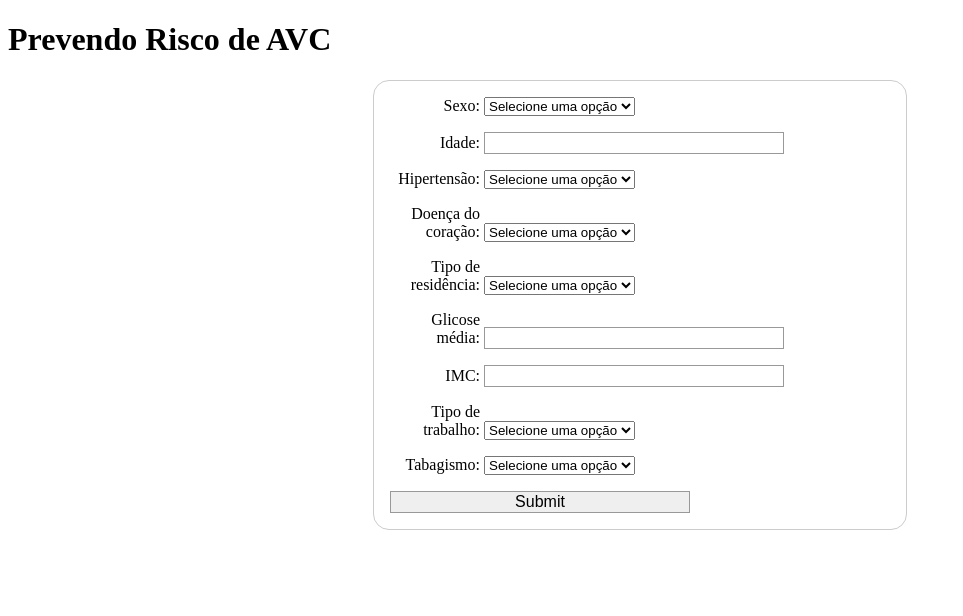
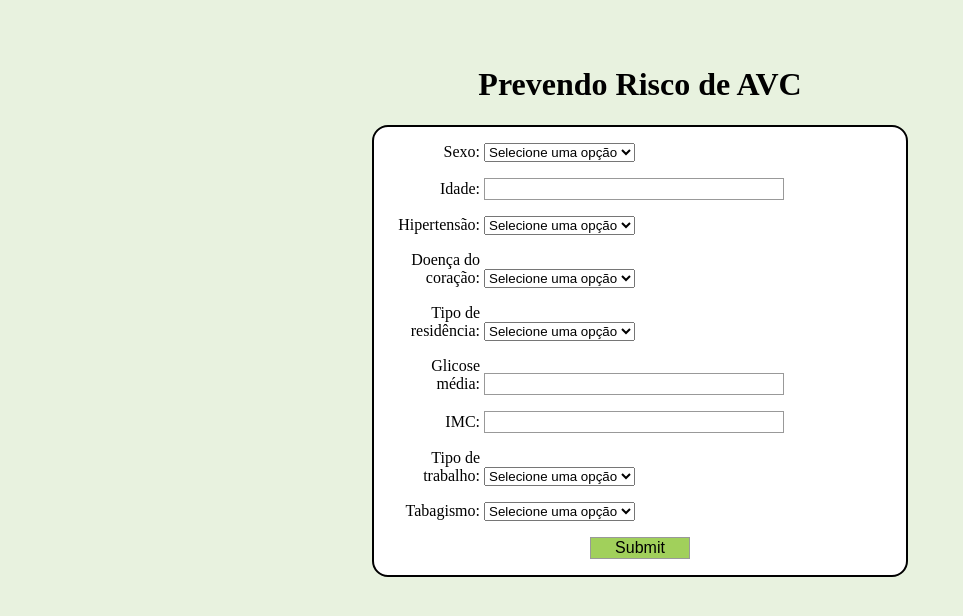
Before and after one commit to brenofandrade/DataScience-heathcare, a Flask app: page / in a window 1280 px wide. Shown: the top 616 px of the page, without its empty margins (0-963 px from the left). Run offline with Flask 2, Linux system fonts and the light colour scheme.

Commit message:
formata estilo

```diff
--- a/projects/project_01_AVC_risk/api/app.py
+++ b/projects/project_01_AVC_risk/api/app.py
@@ -19,11 +19,11 @@ def home():
 
         hipertensao = int(request.form['hipertensao'])
 
-        coracao = request.form['doenca_coracao']
+        coracao = int(request.form['doenca_coracao'])
 
-        residencia = request.form['residencia']
+        residencia = int(request.form['residencia'])
 
-        glicose = request.form['glicose_media']
+        glicose = float(request.form['glicose_media'])
 
         imc = float(request.form['imc'])
 
@@ -89,8 +89,17 @@ def home():
 
         risco_avc = predict_model(novo_paciente)
 
-        return f'O risco de AVC é {risco_avc[0][1]} %'
+        print(novo_paciente.dtypes)
+
+        resultado = f'O risco de AVC é {risco_avc[0][1] * 100} %'
+
+
+        #return redirect(url_for('resultado', risco_avc = risco_avc))
+        return f'<h1 style="text-align:center;padding:100px"> Resultado da predição</h1><p style="color:blue; font-size:30px;text-align:center;"> O risco de AVC é: { risco_avc[0][1] *100} % </p>'
+
     return render_template('home.html')
+
+
 
 
 
--- a/projects/project_01_AVC_risk/api/static/css/main.css
+++ b/projects/project_01_AVC_risk/api/static/css/main.css
@@ -1,11 +1,17 @@
+body {
+    background-color: rgb(76, 144, 167);
+  }
+
+
 form {
     /* Center the form on the page */
     margin: 0 auto;
     width: 500px;
     /* Form outline */
     padding: 1em;
-    border: 1px solid #CCC;
+    border: 2px solid rgb(0, 0, 0);
     border-radius: 1em;
+    background-color: rgb(255, 255, 255);
   }
 
   ul {
@@ -42,7 +48,7 @@ form {
   input:focus,
   textarea:focus {
     /* Additional highlight for focused elements */
-    border-color: #000;
+    border-color: rgb(0, 0, 0);
   }
 
   textarea {
--- a/projects/project_01_AVC_risk/api/templates/home.html
+++ b/projects/project_01_AVC_risk/api/templates/home.html
@@ -6,8 +6,8 @@
     <title>AVC Risk</title>
     <link rel="stylesheet" href="{{ url_for('static', filename='css/main.css') }}">
 </head>
-<body>
-    <h1>
+<body style="background-color: rgba(231, 241, 221, 0.918);">
+    <h1 style="text-align: center;padding-top: 45px;">
         Prevendo Risco de AVC
     </h1>
 
@@ -93,7 +93,7 @@
             </li>
 
             <li>
-               <input type="submit" value="Submit">
+                <input type="submit" value="Submit" style="text-align: center; width: 100px; margin-left: 200px; background-color: rgba(129, 192, 35, 0.746);">
             </li>
         </ul>
     </form>
```
